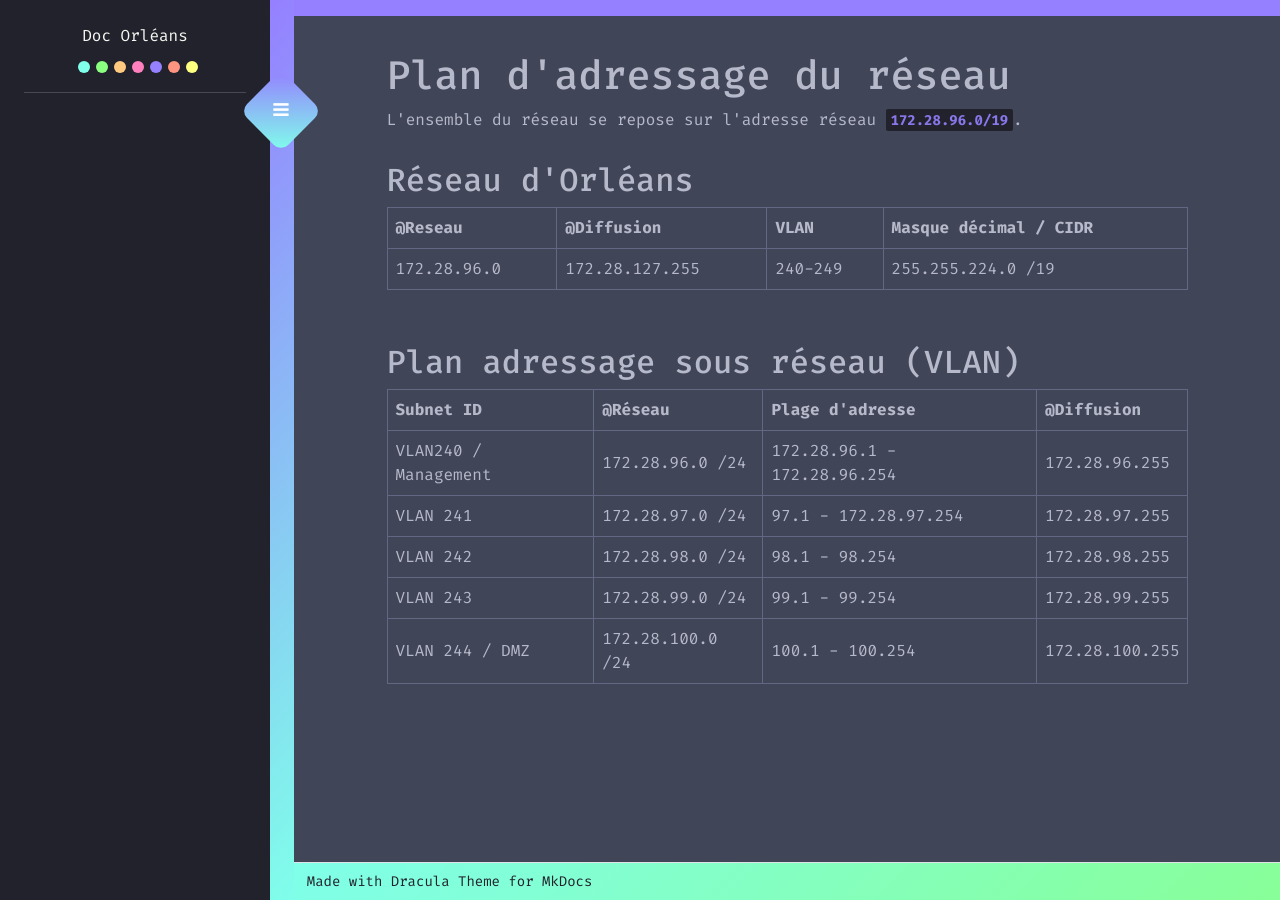
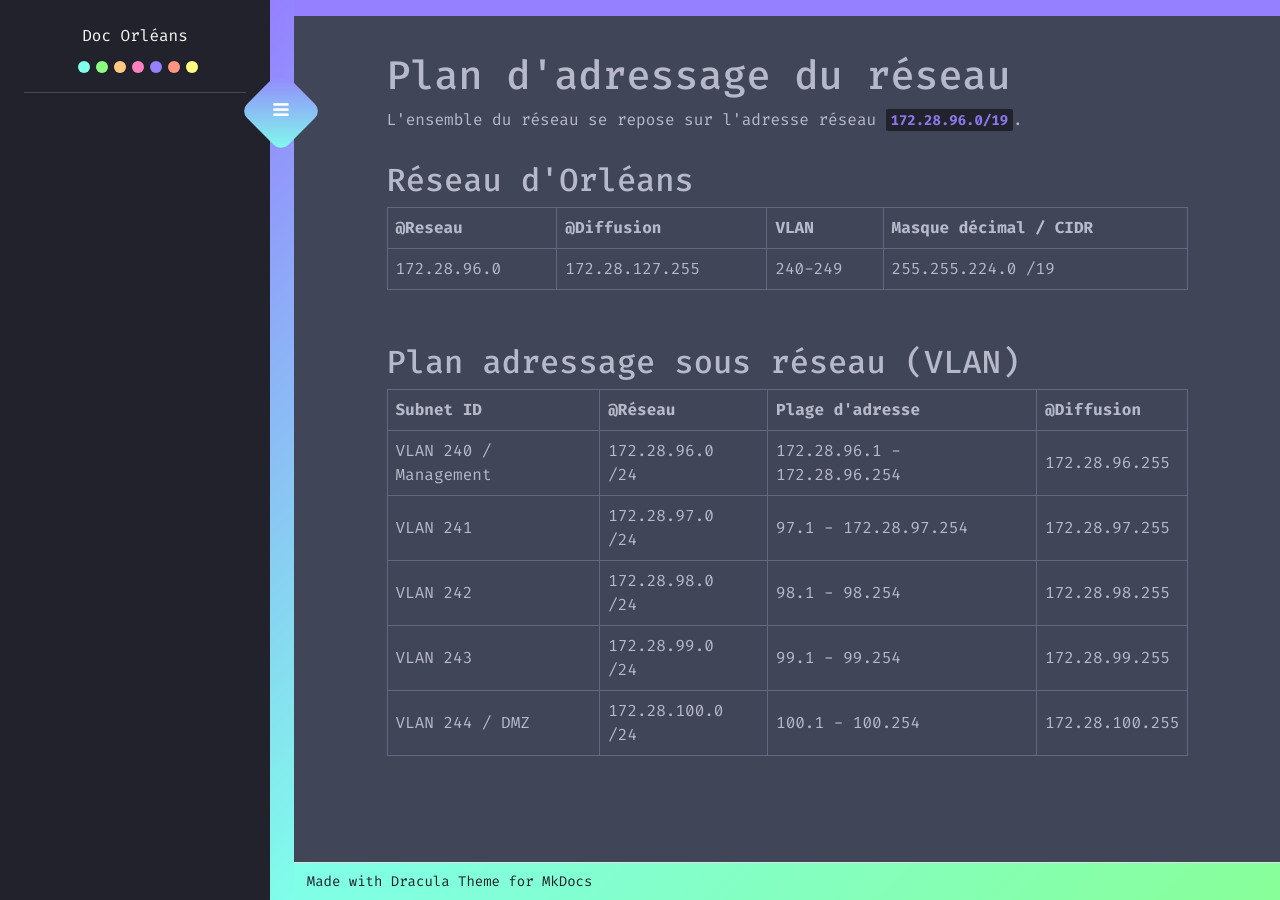
Before and after one commit to eRaETatsuya/OrleansSIO.github.io, an MkDocs documentation site: the page built from docs/index.md, in a window 1280 px wide. Built offline with MkDocs 1.6.1 and Material for MkDocs 9.7.7, drawn with Linux system fonts in a browser that asks for light colours.

Commit message:
Update index.md

```diff
--- a/docs/index.md
+++ b/docs/index.md
@@ -14,7 +14,7 @@
 
 | Subnet ID | @Réseau | Plage d'adresse | @Diffusion|
 |-----------|---------|-----------------|-----------|
-| VLAN240 / Management |172.28.96.0 /24| 172.28.96.1 - 172.28.96.254 | 172.28.96.255|
+| VLAN 240 / Management |172.28.96.0 /24| 172.28.96.1 - 172.28.96.254 | 172.28.96.255|
 |  VLAN 241 | 172.28.97.0 /24| 97.1 - 172.28.97.254 |172.28.97.255|
 |  VLAN 242 |   172.28.98.0 /24 | 98.1 - 98.254 |172.28.98.255|
 |  VLAN 243 |  172.28.99.0 /24 | 99.1 - 99.254 | 172.28.99.255 |
```
